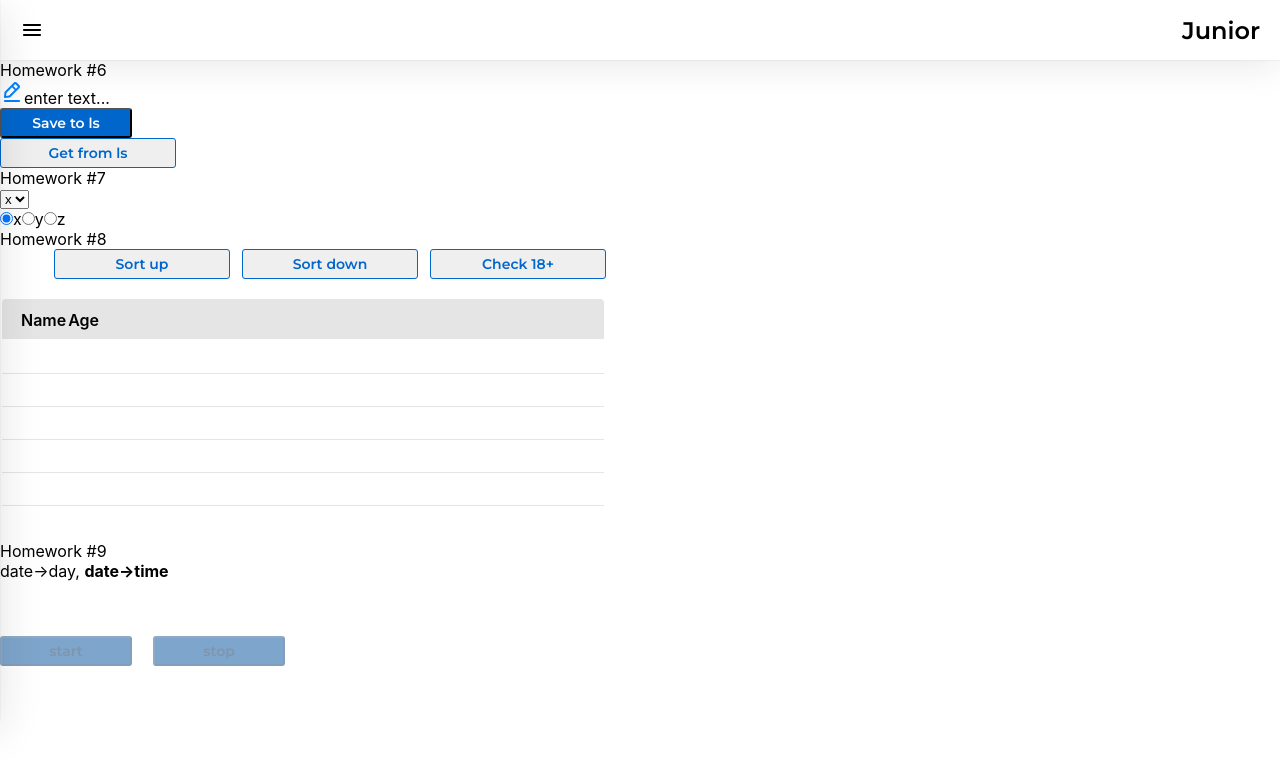
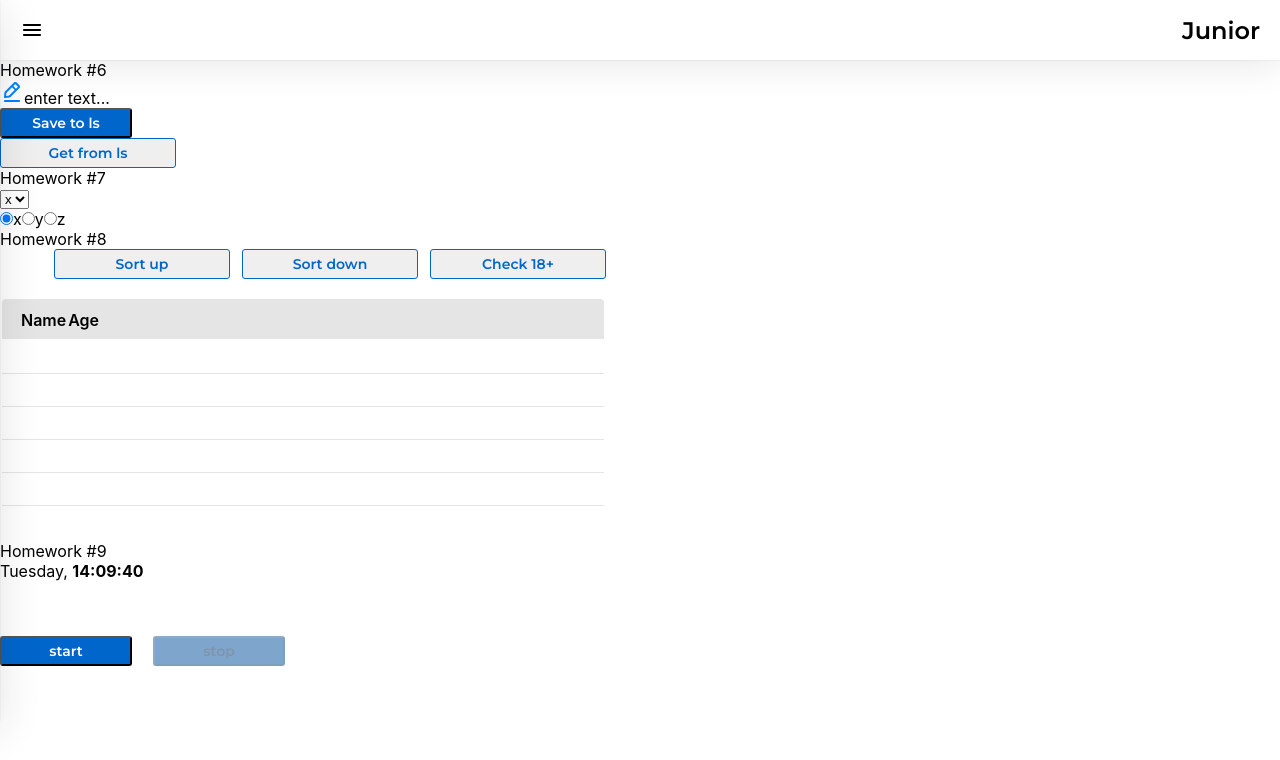
Before and after one commit to scoomp/Dz-It-incubator, a React (Create React App) app: page /#/junior in a window 1280 px wide. Shown: the top 760 px of the page. Built offline with nearby package versions, Linux system fonts and the light colour scheme.

Commit message:
9 commit

```diff
--- a/src/s2-homeworks/hw05/pages/JuniorPlus.tsx
+++ b/src/s2-homeworks/hw05/pages/JuniorPlus.tsx
@@ -1,5 +1,5 @@
 import React from 'react'
-// import HW10 from '../../hw10/HW10'
+import HW10 from '../../hw10/HW10'
 // import HW11 from '../../hw11/HW11'
 // import HW12 from '../../hw12/HW12'
 // import HW13 from '../../hw13/HW13'
@@ -7,7 +7,7 @@ import React from 'react'
 function JuniorPlus() {
     return (
         <div id={'hw5-page-junior-plus'}>
-            {/*<HW10 />*/}
+            <HW10 />
             {/*<HW11 />*/}
             {/*<HW12 />*/}
             {/*<HW13 />*/}
--- a/src/s2-homeworks/hw09/Clock.tsx
+++ b/src/s2-homeworks/hw09/Clock.tsx
@@ -2,7 +2,6 @@ import React, {useState} from 'react'
 import SuperButton from '../hw04/common/c2-SuperButton/SuperButton'
 import {restoreState} from '../hw06/localStorage/localStorage'
 import s from './Clock.module.css'
-import {clear} from "@testing-library/user-event/dist/clear";
 
 function Clock() {
     const [timerId, setTimerId] = useState<number | undefined>(undefined)
@@ -19,14 +18,19 @@ function Clock() {
 
         setTimerId(id)
     }
+
     const stop = () => {
         // пишут студенты // поставить часы на паузу, обнулить ид таймера (timerId <- undefined)
         clearInterval(timerId)
         setTimerId(undefined)
     }
 
-    const onMouseEnter = () => {setShow(true)}
-    const onMouseLeave = () => {setShow(false)}
+    const onMouseEnter = () => { // пишут студенты // показать дату если наведена мышка
+        setShow(true)
+    }
+    const onMouseLeave = () => { // пишут студенты // спрятать дату если мышка не наведена
+        setShow(false)
+    }
 
     let formatter = new Intl.DateTimeFormat('ru-RU', {
         hour: "numeric",
@@ -40,12 +44,12 @@ function Clock() {
         year: "numeric"
     })
 
-    const stringTime = 'date->time' || <br/> // часы24:минуты:секунды (01:02:03)/(23:02:03)/(24:00:00)/(00:00:01) // пишут студенты
-    const stringDate = 'date->date' || <br/> // день.месяц.год (01.02.2022) // пишут студенты, варианты 01.02.0123/01.02.-123/01.02.12345 не рассматриваем
+    const stringTime = formatter.format(date) || <br/> // часы24:минуты:секунды (01:02:03)/(23:02:03)/(24:00:00)/(00:00:01) // пишут студенты
+    const stringDate = formatterYear.format(date) || <br/> // день.месяц.год (01.02.2022) // пишут студенты, варианты 01.02.0123/01.02.-123/01.02.12345 не рассматриваем
 
     // день недели на английском, месяц на английском (https://learn.javascript.ru/intl#intl-datetimeformat)
-    const stringDay = 'date->day' || <br/> // пишут студенты
-    const stringMonth = 'date->month' || <br/> // пишут студенты
+    const stringDay = date.toLocaleDateString('en-US', {weekday: 'long'}) || <br/> // пишут студенты
+    const stringMonth = date.toLocaleDateString('en-US', {month: 'long'}) || <br/> // пишут студенты
 
     return (
         <div className={s.clock}>
@@ -65,8 +69,9 @@ function Clock() {
                 <div className={s.more}>
                     {show ? (
                         <>
-                            <span id={'hw9-month'}>{stringMonth}</span>,{' '}
-                            <span id={'hw9-date'}>{stringDate}</span>
+                            <span id={'hw9-date'}>{stringDate}</span>,{' '}
+                            <span id={'hw9-month'}>{stringMonth}</span>
+
                         </>
                     ) : (
                         <>
@@ -79,14 +84,14 @@ function Clock() {
             <div className={s.buttonsContainer}>
                 <SuperButton
                     id={'hw9-button-start'}
-                    disabled={true} // пишут студенты // задизэйблить если таймер запущен
+                    disabled={!!timerId} // пишут студенты // задизэйблить если таймер запущен
                     onClick={start}
                 >
                     start
                 </SuperButton>
                 <SuperButton
                     id={'hw9-button-stop'}
-                    disabled={true} // пишут студенты // задизэйблить если таймер не запущен
+                    disabled={!timerId} // пишут студенты // задизэйблить если таймер не запущен
                     onClick={stop}
                 >
                     stop
```
